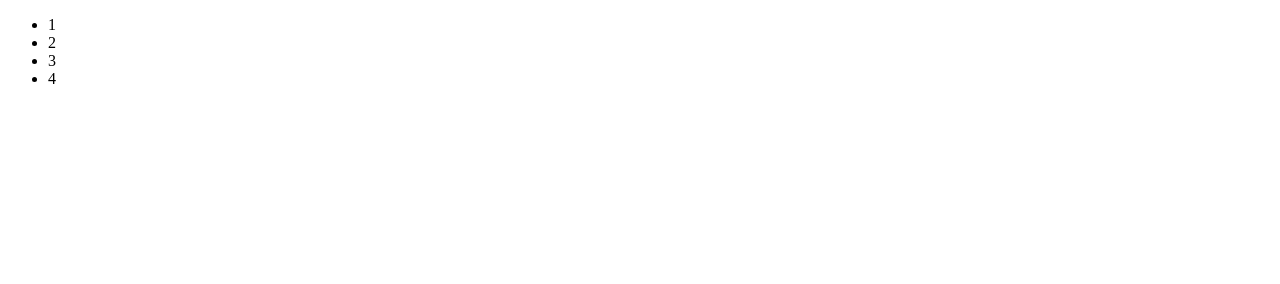
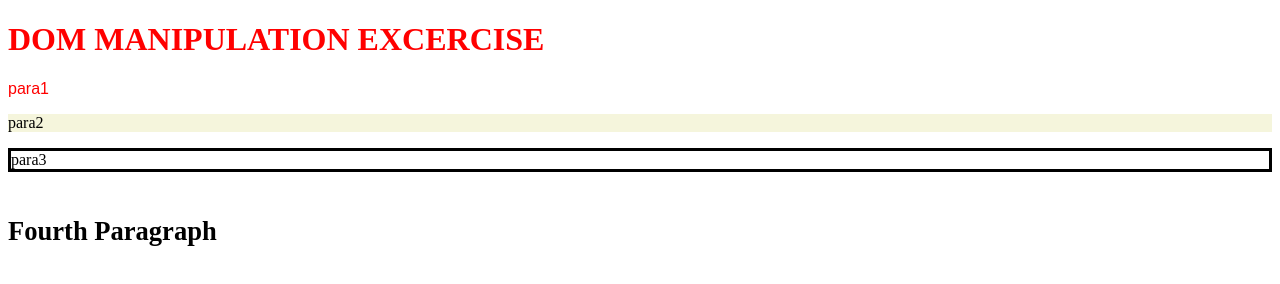
Before and after one commit to Fatimatabassum56/javascript, a plain HTML site: page dom.html in a window 1280 px wide. Drawn offline with Linux system fonts and the light colour scheme.

Commit message:
Add files via upload

```diff
--- a/dom.html
+++ b/dom.html
@@ -1,18 +1,95 @@
-
 <!DOCTYPE html>
 <html lang="en">
+<head>
+    <meta charset="UTF-8">
+    <meta name="viewport" content="width=device-width, initial-scale=1.0">
+    <title>Document</title>
+    <script src="dom.js"></script>
+</head>
+<body>
+<!-- Create an index.html file and put four p elements
+as above: Get the first paragraph by using
+document.querySelector(tagname) and tag name -->
+<h1>DOM MANIPULATION EXCERCISE</h1>
+<p id="pr1">para1</p>
+<p id="pr2">para2</p>
+<p id="pr3">para3</p>
+<p id="pr4"></p>
+<script>
+    let para = document.querySelector("p");
+    console.log(para);
+    let paratag = document.getElementsByTagName("p")
+    console.log(paratag);
+// Get each of the the paragraph using
+// document.querySelector('#id') and by their id
+let para1 = document.querySelector('#pr1');
+console.log(para1);
+para1id = document.getElementById("pr1")
+para2id = document.getElementById("pr2")
+para3id = document.getElementById("pr3")
+para4id = document.getElementById("pr4")
+let para2 = document.querySelector('#pr2');
+console.log(para2);
+let para3 = document.querySelector('#pr3');
+console.log(para3);
+let para4 = document.querySelector('#pr4');
+console.log(para4);
+// Get all the p as nodeList using
+// document.querySelectorAll(tagname) and by their
+// tag name
+let allpr = document.querySelectorAll('p');
+console.log(allpr);
+// Set a text content to paragraph the fourth
+// paragraph,Fourth Paragraph
+let pr4textcontent = "<h5>Fourth Paragraph</h5>";
+// para4id.innerHTML = <h1>forth para</h1>;
+console.log(para4id);
+para4id.innerHTML = pr4textcontent
+// Set id and class attribute for all the paragraphs
+// using different attribute setting methods
+let setIdForPara1 = para1id.setAttribute("class", "newclass");
+//using classList  setting attribute
+let addClassToPr2 = para2id.classList.add("anotherclass");
+//using .id  setting attribute
+let setIDtoPr3 = para3id.id = "third";
+// setting class to all p tags
+let allPtags = document.querySelectorAll("p");
+for (let i=0;i<allPtags.length;i++){
+    allPtags[i].className += ' newclass';
+    }
+// Change stye of paragraph1 using
+// JavaScript(eg. color, background, border, fontsize, font-family)
+let changeStyleOfPara1 = para1id.style.color = "red" ;
+let changeBackgroundColorOfPara1 = para2id.style.backgroundColor = "#f5f5dc";
+let changeBorderOfPara1 = para3id.style.border = "solid black";
+let changeFontSizeOfPara1 = para4id.style.fontSize = "2em";
+let changeFontFamilyOfPara1 = para1id.style.fontFamily = "Arial, sans-serif";
+// Target the h1 element and change the color  of h1 for
+// every 2 secs
+setInterval(() => {
+    let h1Tag = document.querySelector("h1");
+    if (!h1Tag.hasAttribute("data-changed")){
+        h1Tag.style.color = "blue";
+        h1Tag.setAttribute("data-changed","true");
+        } else {
+            h1Tag.removeAttribute("data-changed");
+            h1Tag.style.color = "red";
+            }
+            }, 2000);
 
-<body>
-	<ul id="myList"></ul>
-	<script>
-		let data = [1, 2, 3, 4];
-		let list = document.getElementById("myList");
-		for (i = 0; i < data.length; ++i) {
-			let li = document.createElement('li');
-			li.innerText = data[i];
-			list.appendChild(li);
-		}
-	</script>
+
+
+
+
+
+
+
+
+
+
+</script>
+
+
+
 </body>
-
 </html>
```
